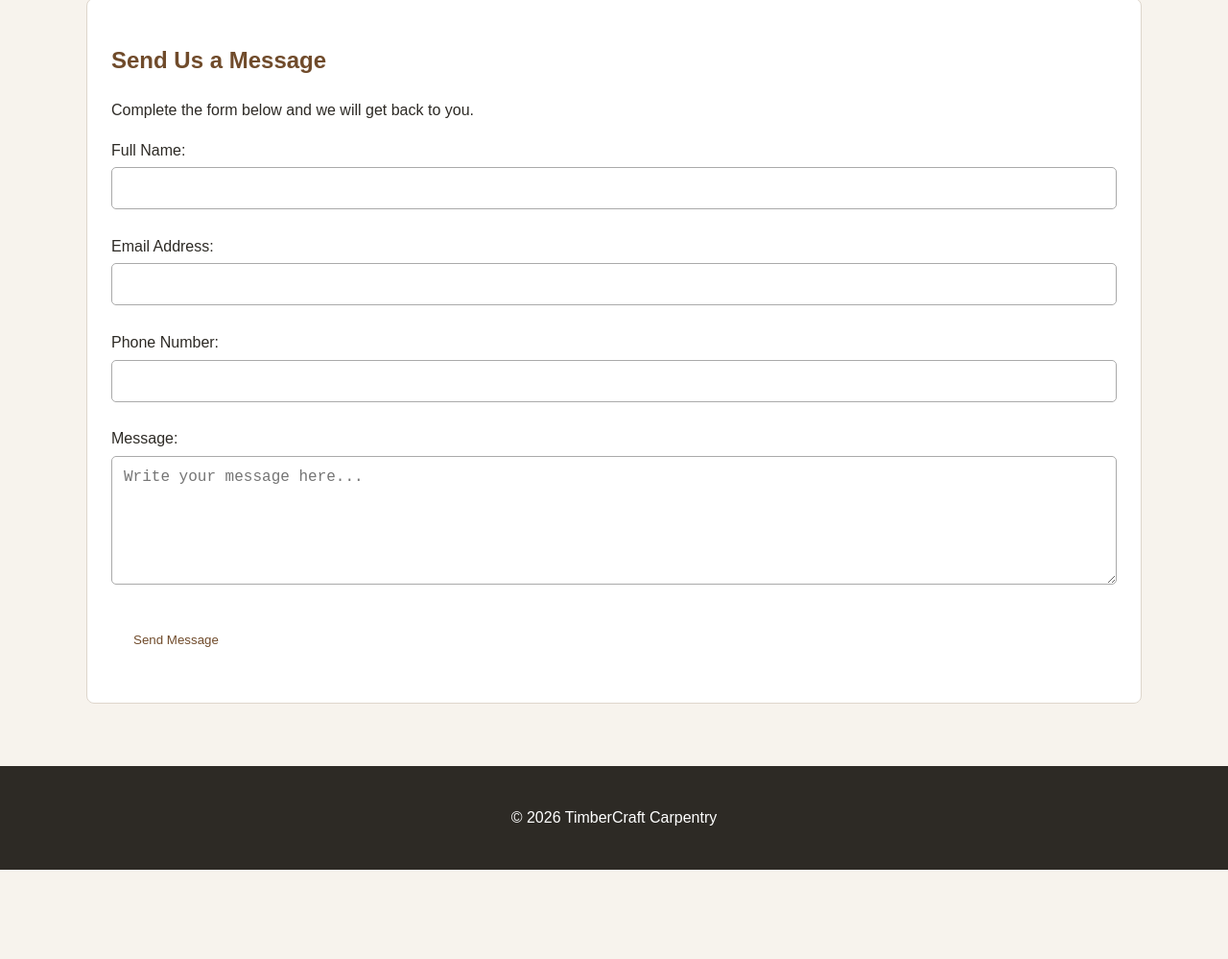
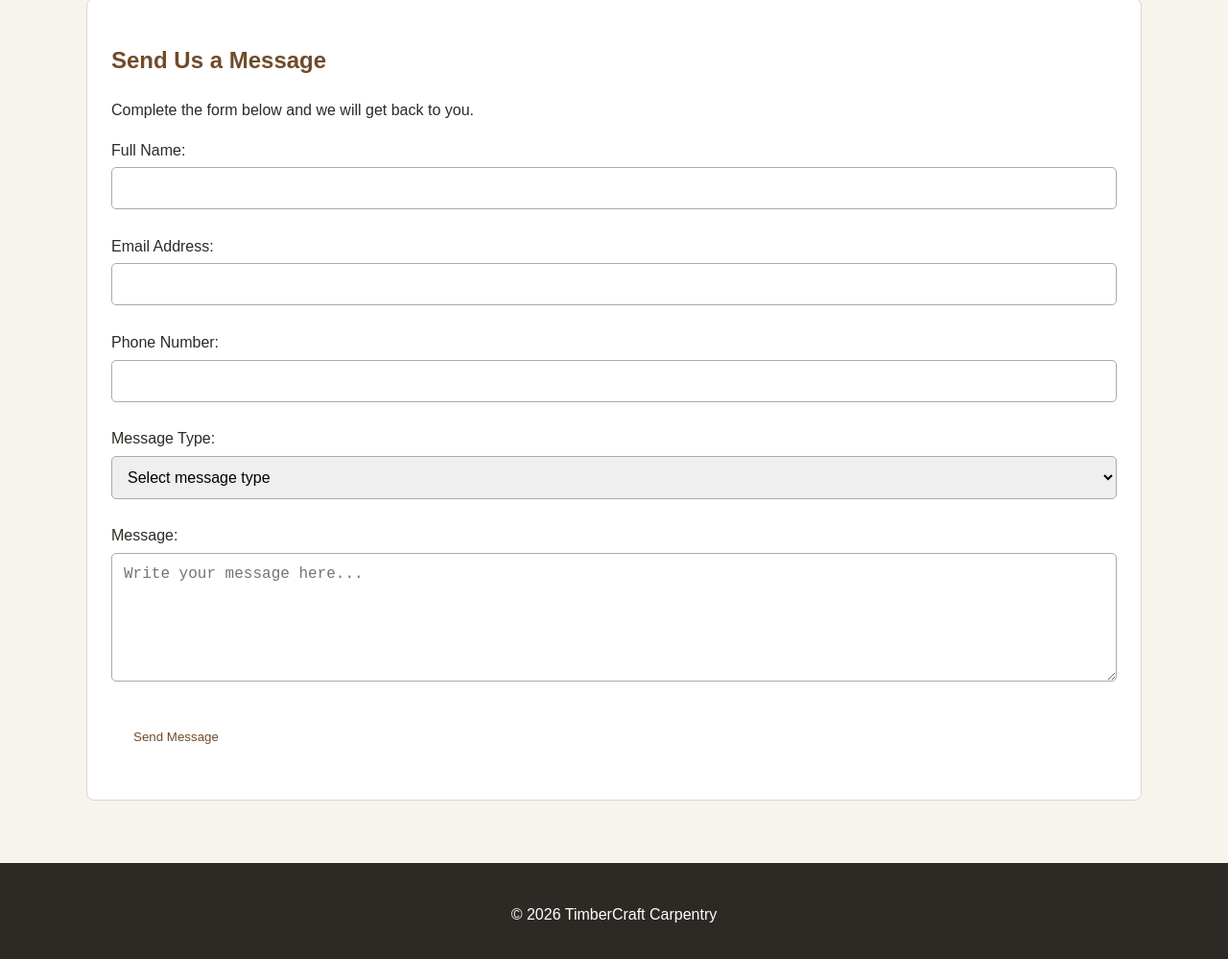
Before and after one commit to Musandiwa06/TimberCraft-Carpentry, a plain HTML site: page contact.html in a window 1280 px wide. Shown: the part 1301-2300 px from the top of the page at 96% size. Before the commit the page ends 2207 px from the top, so only its background shows below. Drawn offline with Linux system fonts and the light colour scheme.

Commit message:
Add message type to contact form

```diff
--- a/contact.html
+++ b/contact.html
@@ -97,6 +97,19 @@
                     autocomplete="tel"
                     required>
 
+
+                <br><br>
+
+                 <label for="message-type">Message Type:</label>
+                <select id="message-type" name="message-type" required>
+                    <option value="">Select message type</option>
+                    <option value="general">General Enquiry</option>
+                    <option value="quotation">Quotation Request</option>
+                    <option value="services">Service Information</option>
+                    <option value="complaint">Feedback or Complaint</option>
+                    <option value="other">Other</option>
+                </select>
+
                 <br><br>
 
                 <label for="contact-message">Message:</label>
```
